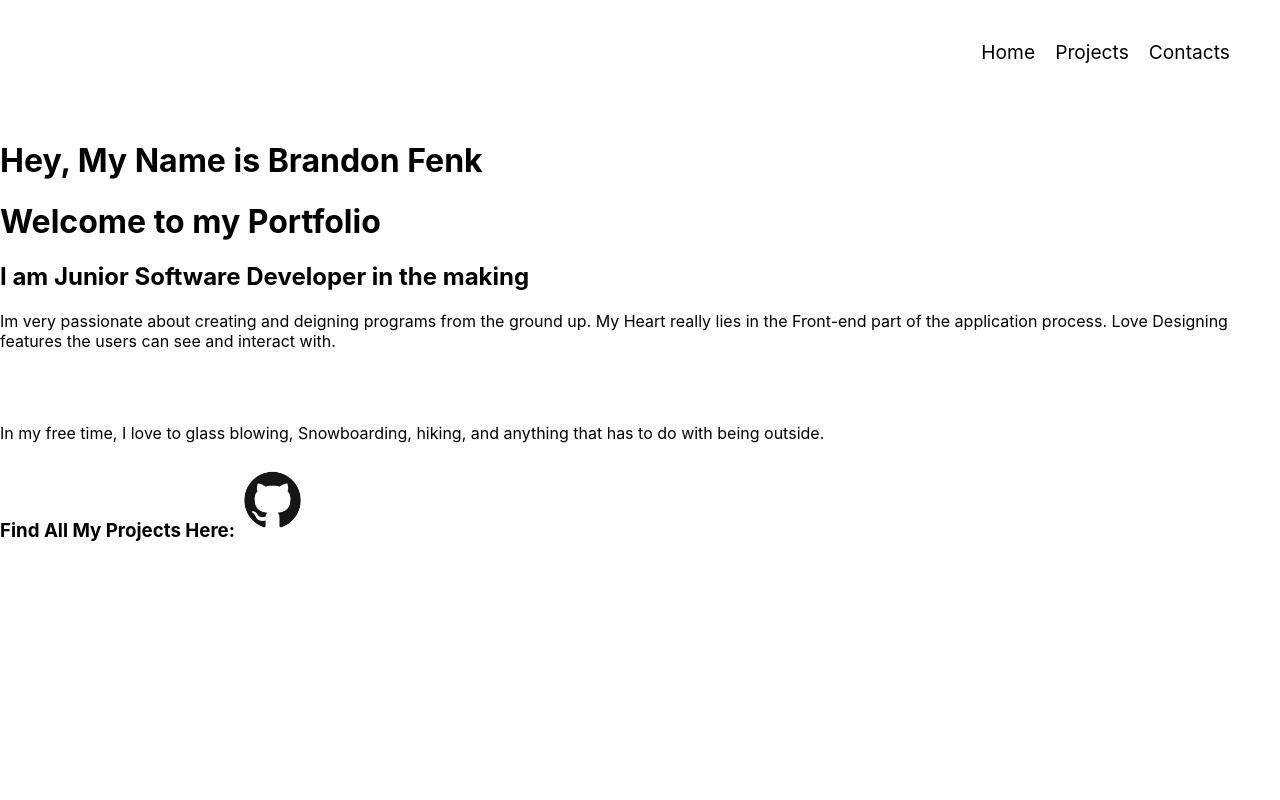
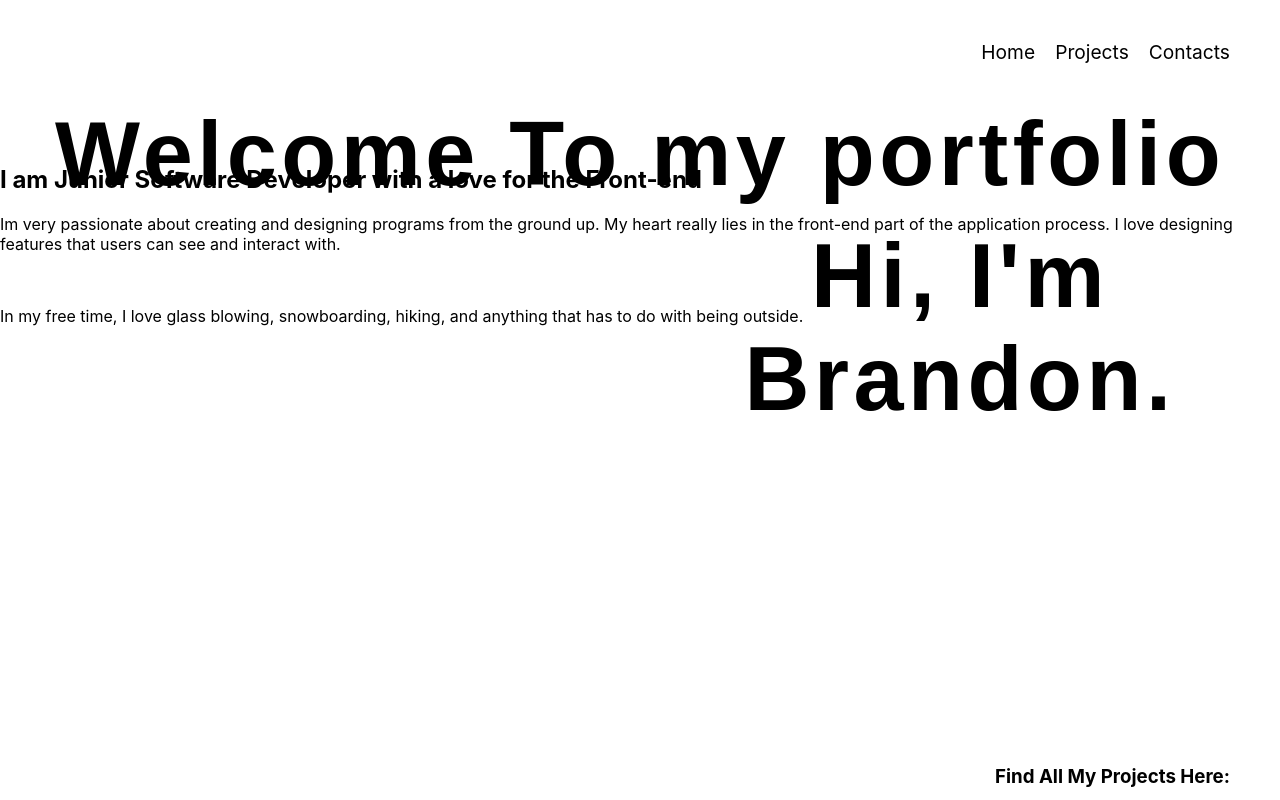
Before and after one commit to BrandonF55/React-Portfolio, a React (Create React App) app: page / in a window 1280 px wide. Built offline with nearby package versions, Linux system fonts and the light colour scheme.

Commit message:
edited footer. and editing the homepage

```diff
--- a/src/components/App.jsx
+++ b/src/components/App.jsx
@@ -1,9 +1,14 @@
 import { BrowserRouter as Router, Routes, Route } from 'react-router-dom';
+import  '../global.module.scss'
+
+
 
 import React from 'react';
 import Layout from './Page/Layout';
 import HomePage from './HomePage/HomePage'
 import ContactPage from './ContactPage/ContactPage';
+import ProjectPage from './ProjectPage/ProjectPage';
+import ProjectNavigation from './ProjectPage/ProjectPageNavigation';
 
 function App() {
   return (
@@ -16,6 +21,8 @@ function App() {
           <Route element={<Layout />}>
             <Route index path='/' element={<HomePage/>}/>
             <Route path='contact' element={<ContactPage/>}/>
+            <Route path='projects' element={<ProjectPage/>}/>
+            <Route  index element={<ProjectNavigation/>}/>
 
           </Route>
 
--- a/src/components/ContactPage/ContactPage.module.scss
+++ b/src/components/ContactPage/ContactPage.module.scss
@@ -1,15 +1,25 @@
-.ContactPage{
+.ContactPage {
   display: flex;
   flex-direction: row;
   justify-content: space-around;
   align-items: center;
 
+  .ContactContainer {
+    display: flex;
+    justify-content: flex-end;
+  }
+
+  .Information {
+    display: flex;
+    flex-direction: column;
+    align-items: stretch;
+    text-align: center;
+  }
 
   a img {
     height: 45px;
     object-fit: contain;
     mix-blend-mode: color-burn;
-
   }
 
   a {
@@ -17,23 +27,30 @@
     text-decoration: none;
   }
 
-
-
   .typing {
     overflow: hidden;
     white-space: nowrap;
     font-size: 1.5em;
-    border-right: .15em solid green;
-    animation: typing 3.5s steps(40, end), blink-caret .75s step-end infinite;
+    border-right: 0.15em solid green;
+    animation: typing 3.5s steps(40, end), blink-caret 0.75s step-end infinite;
 
     @keyframes typing {
-      from { width: 0 }
-      to { width: 100% }
+      from {
+        width: 0;
+      }
+      to {
+        width: 100%;
+      }
     }
 
     @keyframes blink-caret {
-      from, to { border-color: transparent }
-      50% { border-color: green }
+      from,
+      to {
+        border-color: transparent;
+      }
+      50% {
+        border-color: green;
+      }
     }
   }
 }
--- a/src/components/HomePage/HomePage.jsx
+++ b/src/components/HomePage/HomePage.jsx
@@ -1,24 +1,32 @@
-import React from "react";
+import React from 'react';
 import styles from './HomePage.module.scss';
 
-function HomePage(){
-  return(
+
+function HomePage() {
+  return (
+
+
     <div className={styles.HomePage}>
-    <div className={styles.HelloThere}></div>
 
-    <h1>Hey, My Name is Brandon Fenk</h1>
-    <h1> Welcome to my Portfolio</h1>
+      <div className={styles.welcome}>
+        <h1 className={styles.welcome__line}>Welcome To my portfolio</h1>
+        <h1 className={styles.welcome__text}>Hi, I'm Brandon.</h1>
+      </div>
 
-    <h2>I am Junior Software Developer in the making</h2>
-    <p>
-      Im very passionate about creating and deigning programs from the ground up. My Heart really lies in the Front-end part of the application process. Love Designing features the users can see and interact with.
-    </p>
-    <br />
-    <br />
-    <p>In my free time, I love to glass blowing, Snowboarding, hiking, and anything that has to do with being outside.</p>
+      <div className={styles.About}>
+        <h2>I am Junior Software Developer with a love for the Front-end</h2>
+        <p>
+          Im very passionate about creating and designing programs from the ground up. My heart really lies in the
+          front-end part of the application process. I love designing features that users can see and interact with.
+        </p>
+        <br />
+        <p>
+          In my free time, I love glass blowing, snowboarding, hiking, and anything that has to do with being outside.
+        </p>
+      </div>
     </div>
   );
-}
+  }
 
 
 export default HomePage;
--- a/src/components/HomePage/HomePage.module.scss
+++ b/src/components/HomePage/HomePage.module.scss
@@ -0,0 +1,51 @@
+
+.welcome {
+  font-family: 'Montserrat', sans-serif;
+  font-size: 45px;
+  font-weight: bold;
+  text-align: center;
+  letter-spacing: 0.1em;
+  margin-top: 45px;
+  position: relative;
+
+  &__text {
+    position: absolute;
+    left: 50%;
+    top: 50%;
+    transform: translate(-50%, -50%);
+    animation: slidein 3s ease-in-out forwards;
+    opacity: 0;
+  }
+
+  &__line {
+    position: absolute;
+    left: 0;
+    bottom: 0;
+    width: 100%;
+    height: 2px;
+    background-color: var(--yellow);
+    transform: scaleX(0);
+    animation: slidein 3s ease-in-out forwards;
+  }
+}
+
+
+@keyframes slidein {
+  from {
+    transform: translateX(-100%);
+    opacity: 0;
+  }
+  to {
+    transform: translateX(0);
+    opacity: 1;
+  }
+}
+
+@keyframes scaleup {
+  from {
+    transform: scaleX(0);
+  }
+  to {
+    transform: scaleX(1);
+  }
+}
--- a/src/components/Page/Footer.module.scss
+++ b/src/components/Page/Footer.module.scss
@@ -1,9 +1,29 @@
 .Footer{
+  position: fixed;
+  bottom: 0;
+  left: 0;
+  width: 100%;
   height: 10vh;
+  display: flex;
+  flex-direction: row;
+  justify-content: flex-end;
+  align-items: center;
+  background-color: #fff; /* change this to the color of your choice */
+  z-index: 100;
+
+
 
   a img {
-    height: 75px;
+    height: 50px;
   }
+
+  // @media (min-width: 760px) {
+  //   padding-right: 40px;
+  //   display: flex;
+  //   flex-direction: row;
+  //   justify-content: flex-end;
+
+  // }
 
   h4{
     display: flex;
--- a/src/components/ProjectPage/ProjectPage.jsx
+++ b/src/components/ProjectPage/ProjectPage.jsx
@@ -0,0 +1,13 @@
+import React from "react";
+import { Outlet } from "react-router-dom";
+import styles from './ProjectPage.module.scss';
+
+function ProjectPage(){
+  return(
+    <div className={styles.ProjectPage}>
+      <Outlet/>
+    </div>
+  );
+}
+
+export default ProjectPage;
--- a/src/components/ProjectPage/ProjectPageNavigation.jsx
+++ b/src/components/ProjectPage/ProjectPageNavigation.jsx
@@ -0,0 +1,21 @@
+import React from 'react';
+import { Link } from 'react-router-dom';
+import styles from './ProjectPage.module.scss';
+
+function ProjectNavigation() {
+  return (
+    <nav className={styles.ProjectList}>
+      <Link>
+        <h4>Silly String Factory</h4>
+        <h1> C# Application</h1>
+      </Link>
+
+      <Link>
+        <h4>Gallery Gram</h4>
+        <h1> C# Application for Team Week At Epicodus</h1>
+      </Link>
+    </nav>
+  );
+}
+
+export default ProjectNavigation;
--- /dev/null
+++ b/src/global.module.scss
@@ -0,0 +1,4 @@
+html,body{
+  min-height: 100vh;
+  width: 100vw;
+}
```
Also changed, not shown: src/DataResearch/DataResearch.md (+1 -1 lines).
